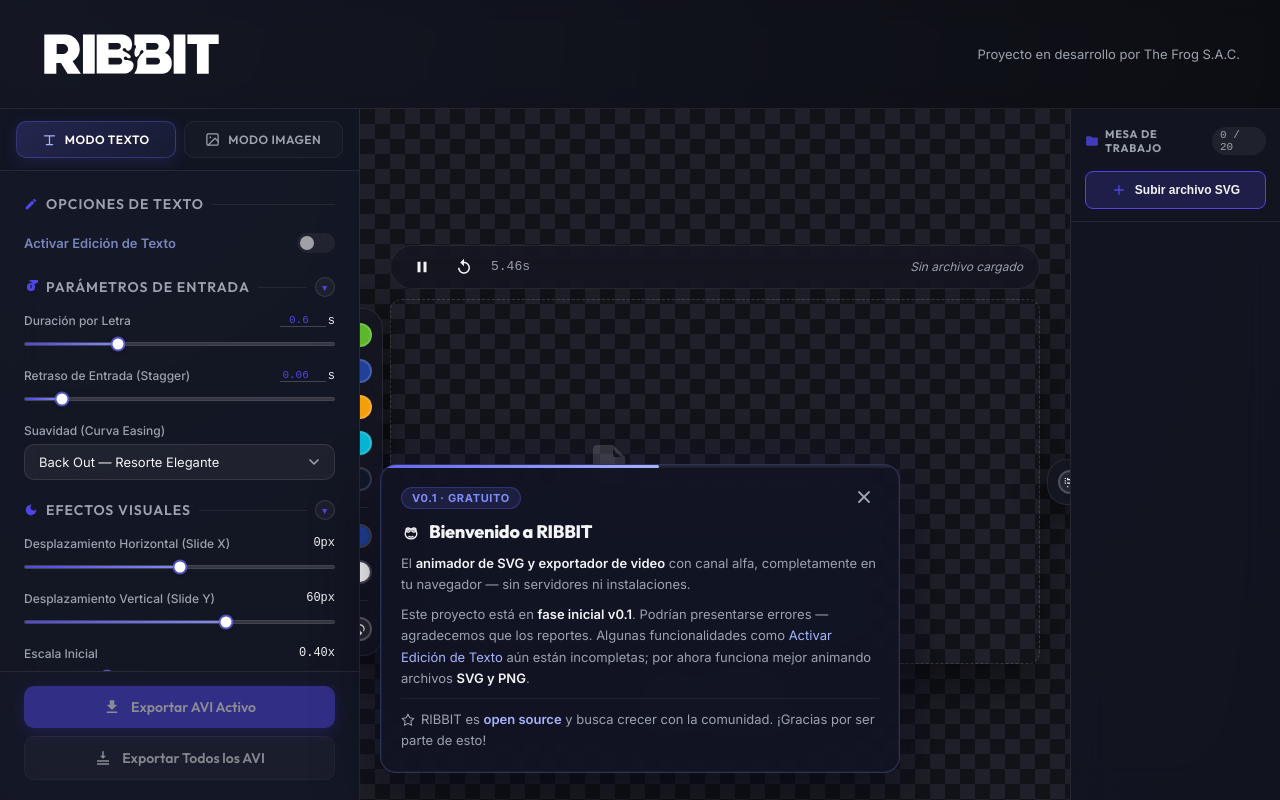
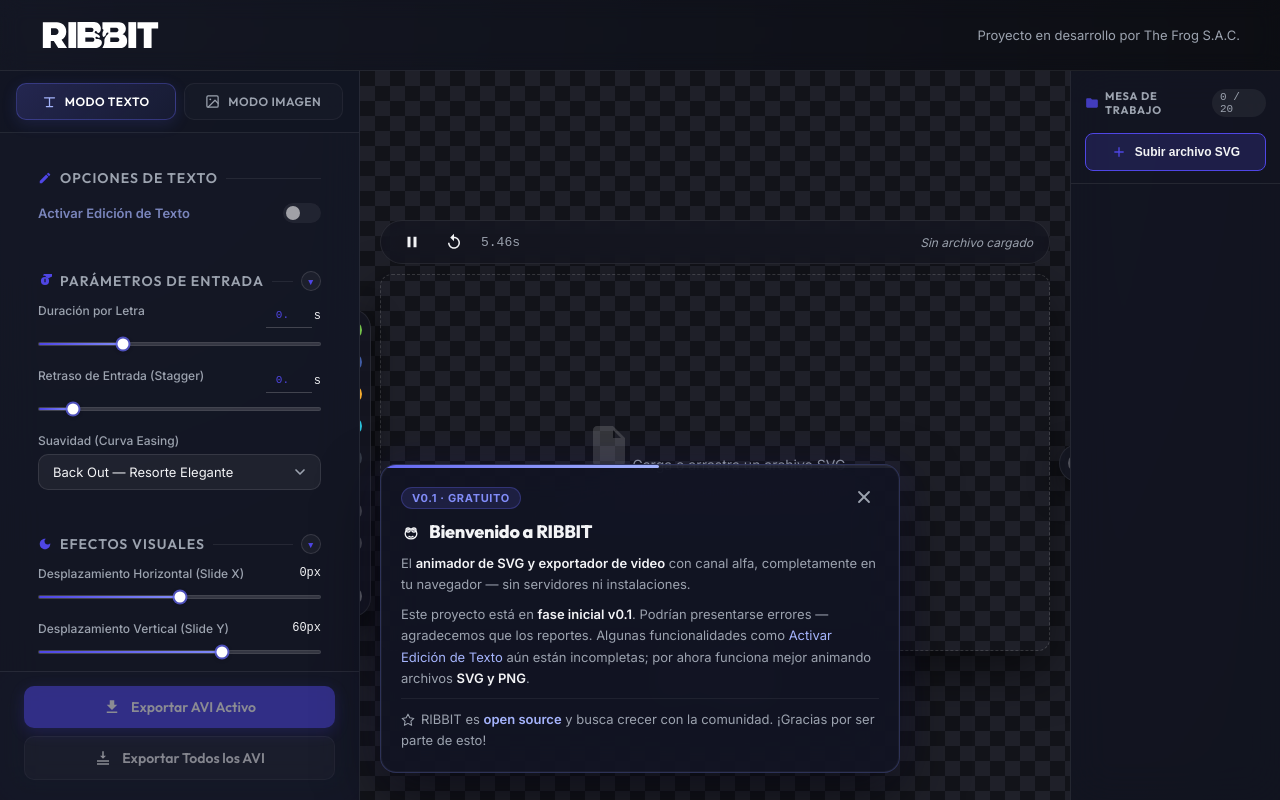
Before and after one commit to TheFrog-PE/ribbit-animator, a React (Vite) app: page / in a window 1280 px wide. Built offline with nearby package versions, Linux system fonts and the light colour scheme; a web font is replaced by a local one.

Commit message:
Optimize layout for laptop screens and small displays

```diff
--- a/src/index.css
+++ b/src/index.css
@@ -1345,3 +1345,64 @@
     transform: translateY(0) scale(1);
   }
 }
+
+/* ─── Optimización para Laptops y Pantallas Pequeñas (max-height: 850px) ─── */
+@media (max-height: 850px) {
+  /* Reducir altura del logo a 66px para ganar espacio vertical */
+  .app-logo {
+    height: 66px !important;
+  }
+
+  /* Ajustar padding del header para comprimirlo */
+  .app-header {
+    padding: 2px 40px !important;
+  }
+
+  /* Ajustar la altura máxima del canvas de la mesa de reproducción */
+  .preview-window {
+    max-height: calc(100vh - 160px) !important;
+    padding: 20px !important;
+  }
+
+  .preview-container {
+    padding: 10px 20px !important;
+  }
+
+  /* Subir barra de herramientas y Motion Blur exterior para evitar que se corten */
+  .presets-floating-bar-tools {
+    bottom: -48px !important;
+    padding: 8px 14px !important;
+  }
+
+  .filter-floating-bar {
+    right: -48px !important;
+    padding: 8px !important;
+  }
+
+  .presets-floating-bar-colors {
+    left: -48px !important;
+    padding: 10px 8px !important;
+  }
+
+  /* Disminuir tamaño de los presets e inputs de color */
+  .preset-dot,
+  .color-picker-wrapper {
+    width: 20px !important;
+    height: 20px !important;
+    min-width: 20px !important;
+    min-height: 20px !important;
+  }
+
+  /* Comprimir scroll de controles y tamaño de fuentes del panel lateral */
+  .panel-section {
+    padding: 12px 14px !important;
+    gap: 8px !important;
+  }
+
+  .control-group input[type="text"],
+  .control-group input[type="number"],
+  .custom-select-trigger {
+    padding: 6px 10px !important;
+    font-size: 11px !important;
+  }
+}
```
